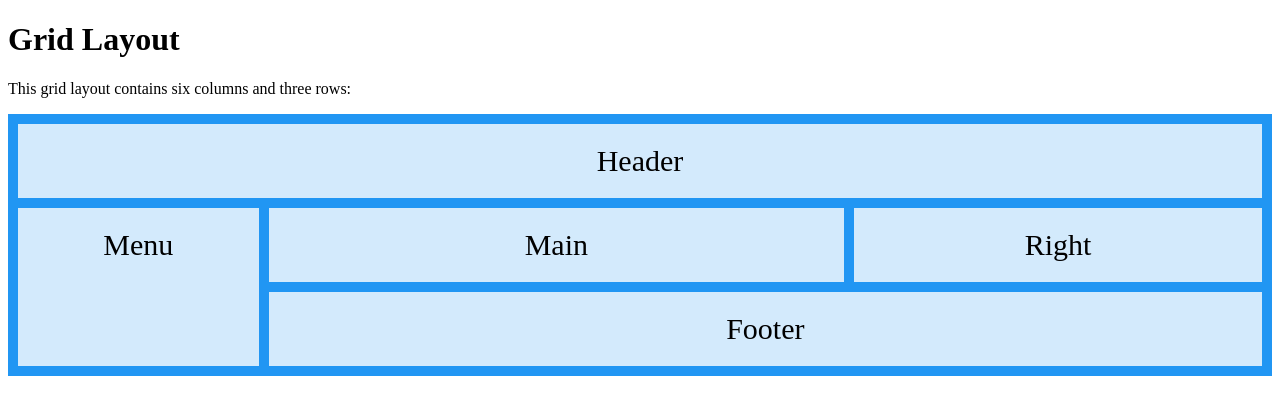
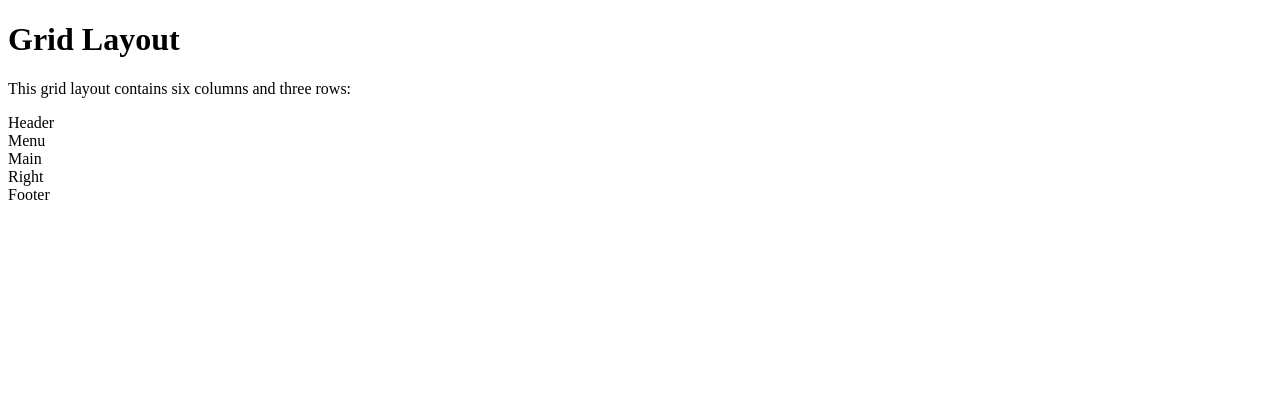
Before and after one commit to LegionCS/LegionCS, a plain HTML site: page index.html in a window 1280 px wide. Drawn offline with Linux system fonts and the light colour scheme.

Commit message:
Update index.html

```diff
--- a/index.html
+++ b/index.html
@@ -2,42 +2,7 @@
 <html>
 
 <head>
-  <style>
-    .item1 {
-      grid-area: header;
-    }
 
-    .item2 {
-      grid-area: menu;
-    }
-
-    .item3 {
-      grid-area: main;
-    }
-
-    .item4 {
-      grid-area: right;
-    }
-
-    .item5 {
-      grid-area: footer;
-    }
-
-    .grid-container {
-      display: grid;
-      grid-template-areas: 'header header header header header header' 'menu main main main right right' 'menu footer footer footer footer footer';
-      grid-gap: 10px;
-      background-color: #2196F3;
-      padding: 10px;
-    }
-
-    .grid-container>div {
-      background-color: rgba(255, 255, 255, 0.8);
-      text-align: center;
-      padding: 20px 0;
-      font-size: 30px;
-    }
-  </style>
 </head>
 
 <body>
```
